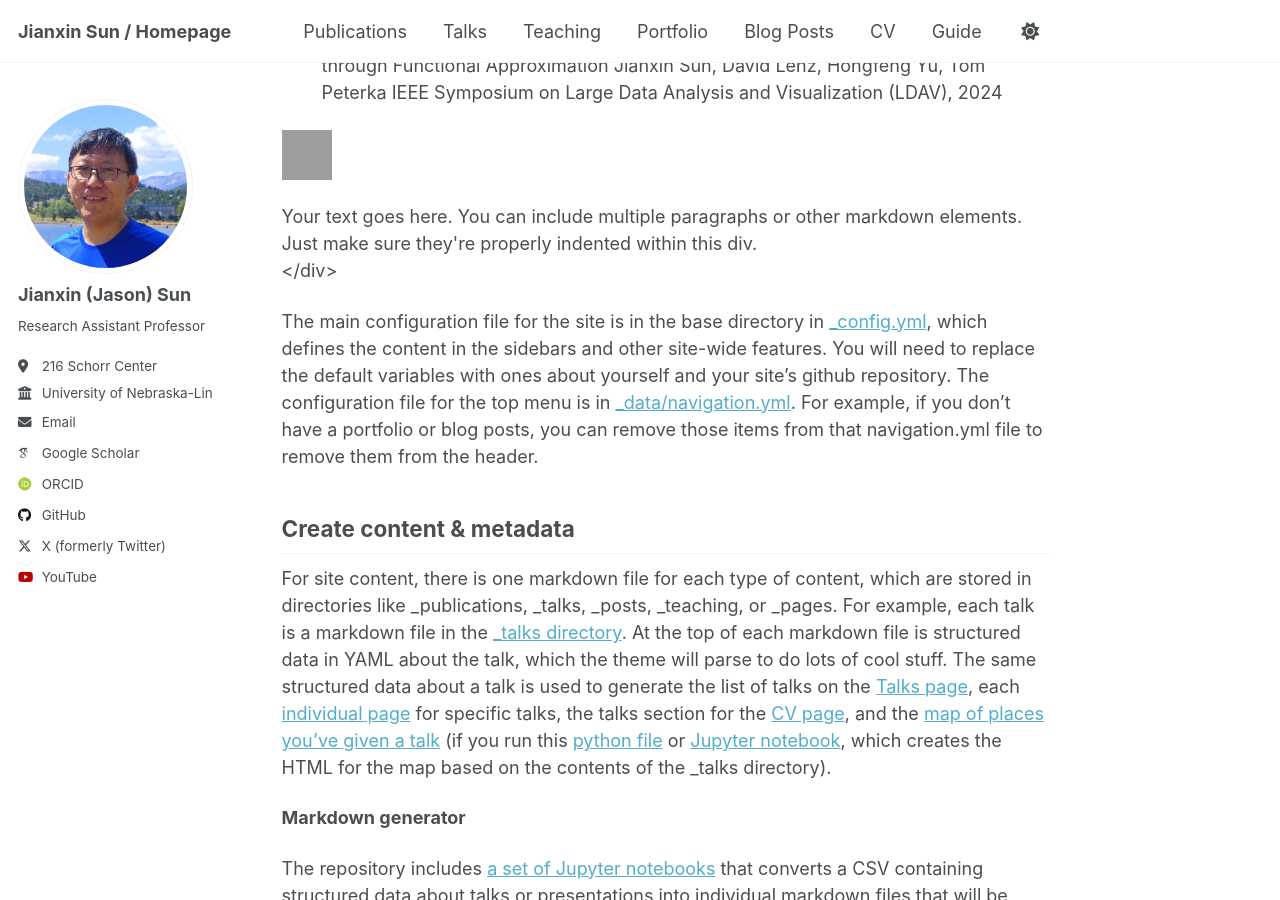
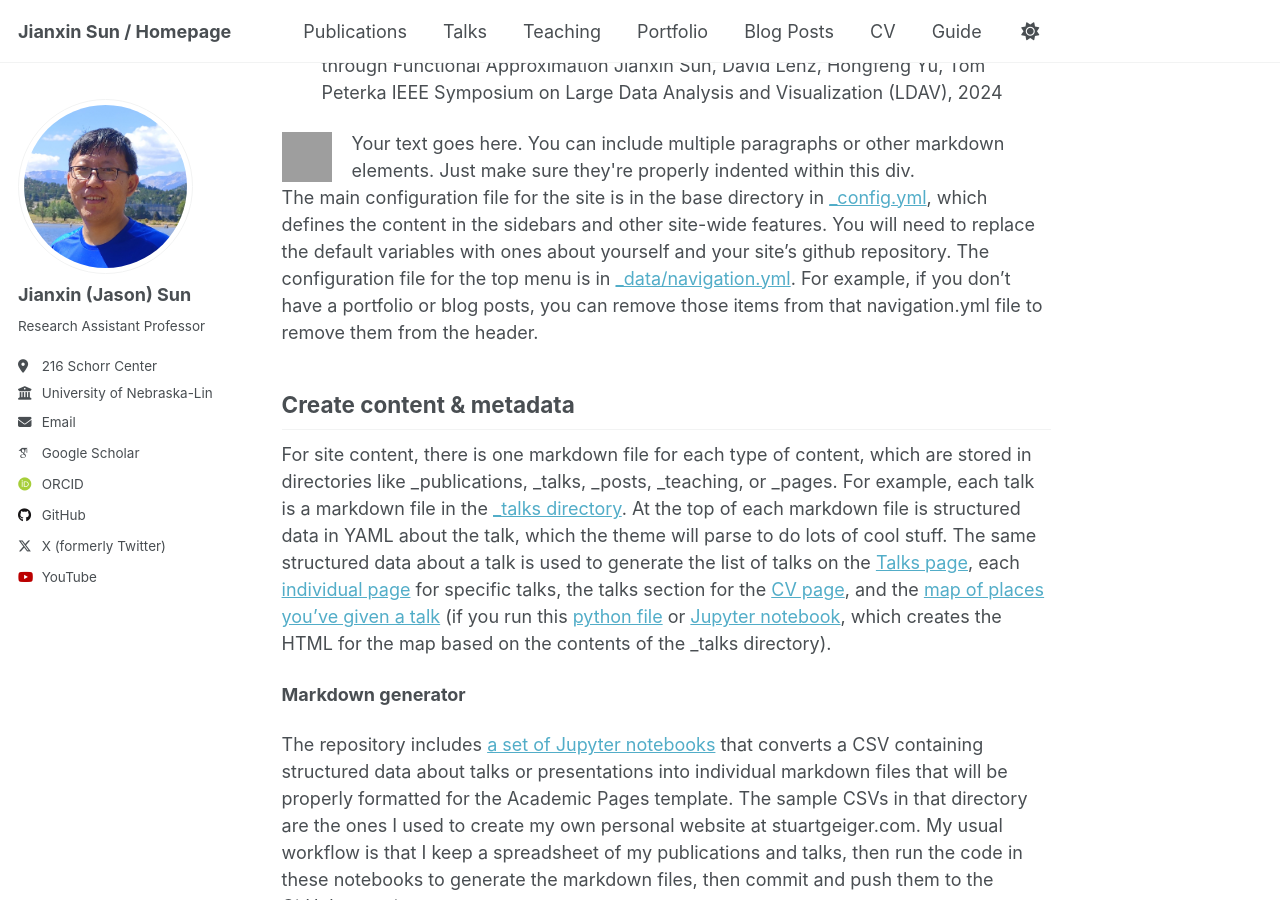
Before and after one commit to sunjianxin/sunjianxin.github.io, a Jekyll site: the page built from _pages/about.md, in a window 1280 px wide and 900 px high, scrolled down 925 px. Built offline with Jekyll 4.4.1, drawn with Linux system fonts in a browser that asks for light colours; some web fonts are replaced; grey boxes are pictures that could not be loaded.

Commit message:
Update about.md

```diff
--- a/_pages/about.md
+++ b/_pages/about.md
@@ -31,7 +31,8 @@ Recent Selected Publications
   Jianxin Sun, David Lenz, Hongfeng Yu, Tom Peterka
   IEEE Symposium on Large Data Analysis and Visualization (LDAV), 2024
 
-<img src="https://ucomm.unl.edu/sites/unl.edu.university-communication/files/styles/no_crop_1920/public/media/image/nebraska-n.jpg?itok=sUuW-xG5" alt="Square Image" style="width: 50px; height: 50px; object-fit: cover; margin-right: 20px;"/>
+<div style="display: flex; align-items: center;">
+  <img src="https://ucomm.unl.edu/sites/unl.edu.university-communication/files/styles/no_crop_1920/public/media/image/nebraska-n.jpg?itok=sUuW-xG5" alt="Square Image" style="width: 50px; height: 50px; object-fit: cover; margin-right: 20px;"/>
   <div>
     Your text goes here. You can include multiple paragraphs or other markdown elements.
     Just make sure they're properly indented within this div.
```
